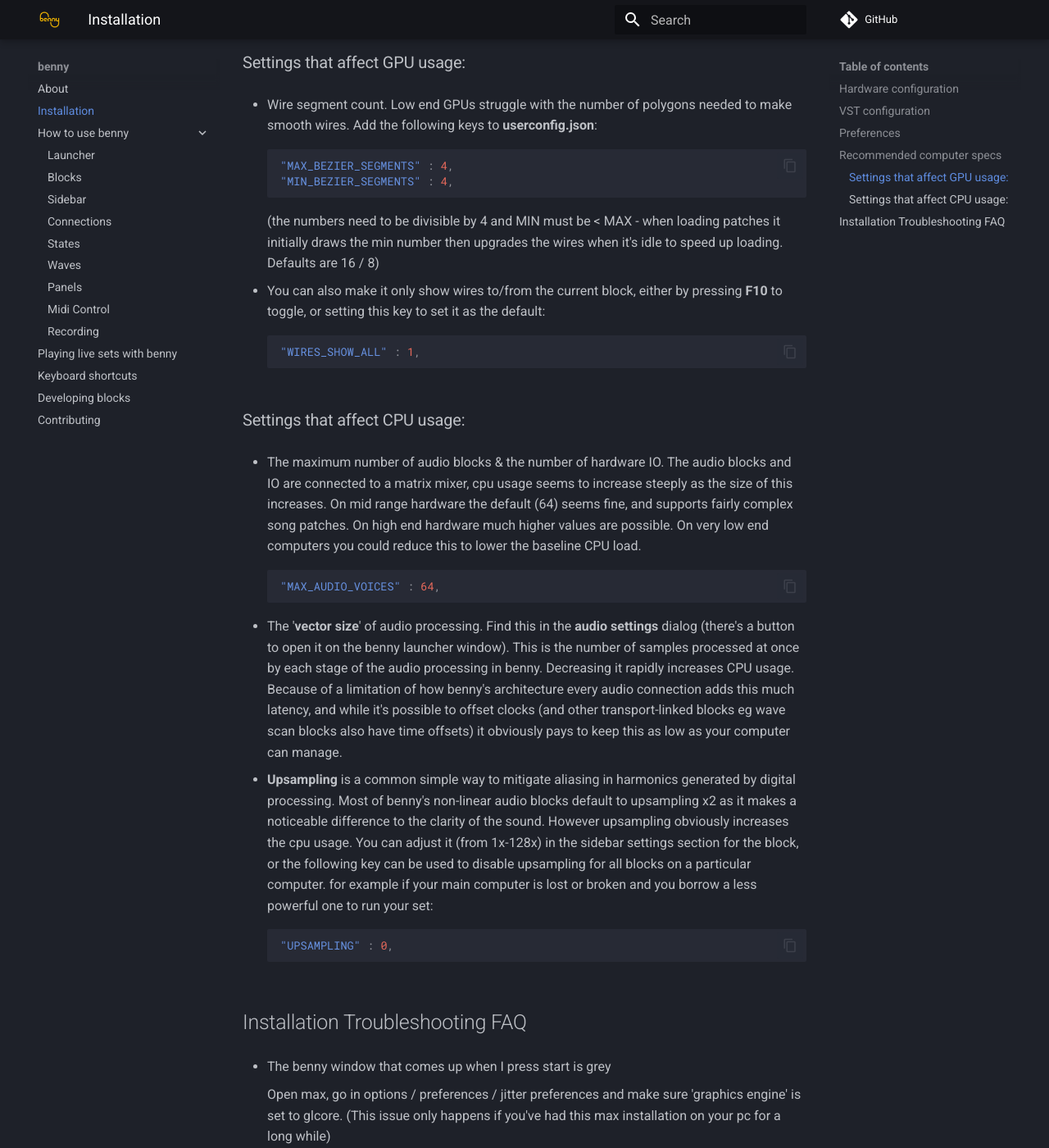
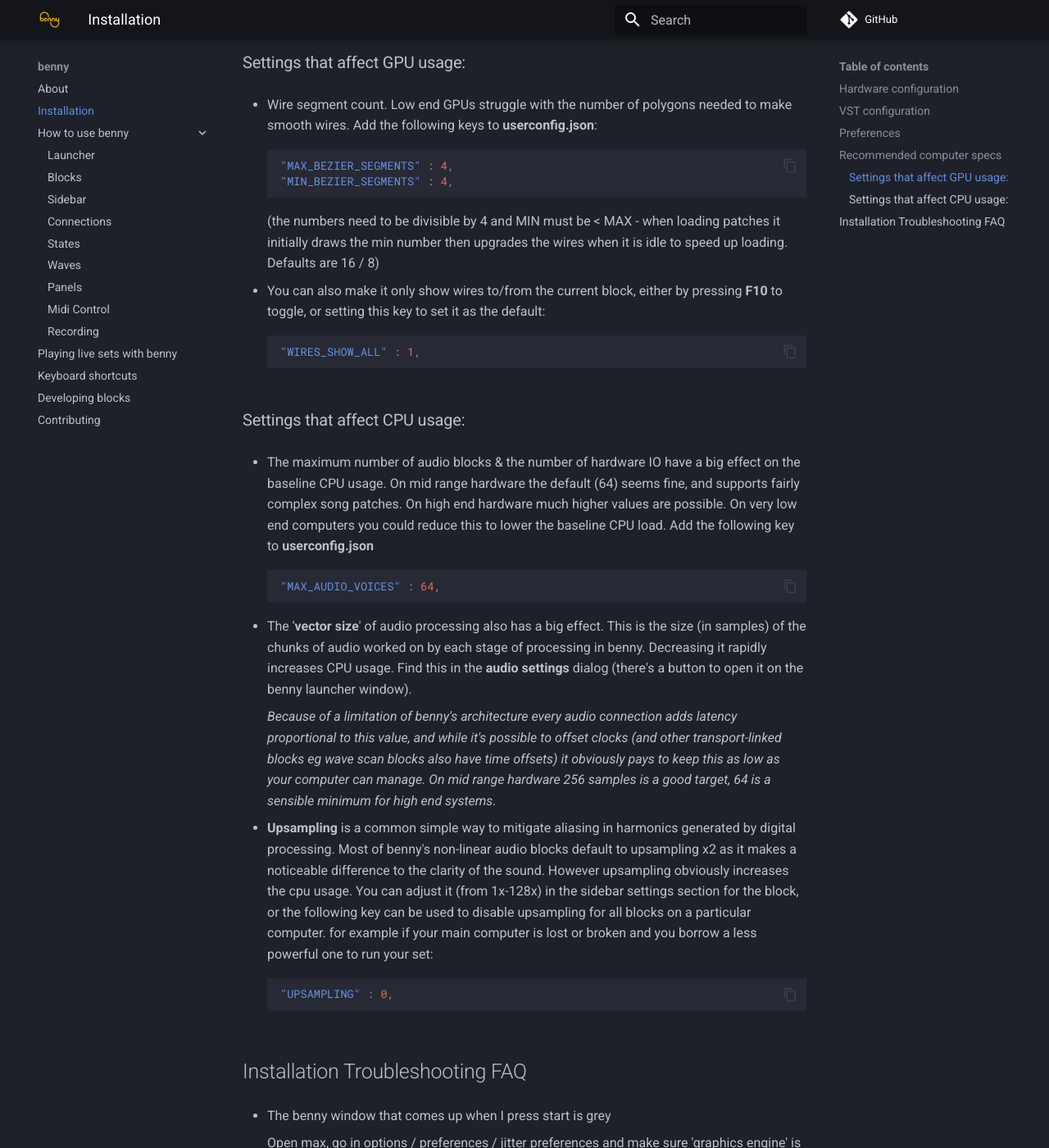
Before and after one commit to playbenny/benny_manual, an MkDocs documentation site: the page built from docs/installation.md, in a window 1280 px wide and 1400 px high, scrolled down 2292 px. Shown: the whole window at 82% size. Built offline with MkDocs 1.6.1 and Material for MkDocs 9.7.7, drawn with Linux system fonts in a browser that asks for light colours; comment, search, counter and statistics services are not loaded.

Commit message:
Update installation.md

````diff
--- a/docs/installation.md
+++ b/docs/installation.md
@@ -73,7 +73,7 @@
     "MIN_BEZIER_SEGMENTS" : 4,
     ```
 
-    (the numbers need to be divisible by 4 and MIN must be < MAX - when loading patches it initially draws the min number then upgrades the wires when it's idle to speed up loading. Defaults are 16 / 8)
+    (the numbers need to be divisible by 4 and MIN must be < MAX - when loading patches it initially draws the min number then upgrades the wires when it is idle to speed up loading. Defaults are 16 / 8)
 
 - You can also make it only show wires to/from the current block, either by pressing **F10** to toggle, or setting this key to set it as the default:
 
@@ -83,13 +83,15 @@
 
 ### Settings that affect CPU usage:
 
-- The maximum number of audio blocks & the number of hardware IO. The audio blocks and IO are connected to a matrix mixer, cpu usage seems to increase steeply as the size of this increases. On mid range hardware the default (64) seems fine, and supports fairly complex song patches. On high end hardware much higher values are possible. On very low end computers you could reduce this to lower the baseline CPU load.
+- The maximum number of audio blocks & the number of hardware IO have a big effect on the baseline CPU usage. On mid range hardware the default (64) seems fine, and supports fairly complex song patches. On high end hardware much higher values are possible. On very low end computers you could reduce this to lower the baseline CPU load. Add the following key to **userconfig.json**
 
     ```json
     "MAX_AUDIO_VOICES" : 64,
     ```
 
-- The '**vector size**' of audio processing. Find this in the **audio settings** dialog (there's a button to open it on the benny launcher window). This is the number of samples processed at once by each stage of the audio processing in benny. Decreasing it rapidly increases CPU usage. Because of a limitation of how benny's architecture every audio connection adds this much latency, and while it's possible to offset clocks (and other transport-linked blocks eg wave scan blocks also have time offsets) it obviously pays to keep this as low as your computer can manage.
+- The '**vector size**' of audio processing also has a big effect. This is the size (in samples) of the chunks of audio worked on by each stage of processing in benny. Decreasing it rapidly increases CPU usage. Find this in the **audio settings** dialog (there's a button to open it on the benny launcher window).
+
+    *Because of a limitation of benny's architecture every audio connection adds latency proportional to this value, and while it's possible to offset clocks (and other transport-linked blocks eg wave scan blocks also have time offsets) it obviously pays to keep this as low as your computer can manage. On mid range hardware 256 samples is a good target, 64 is a sensible minimum for high end systems.*
 
 - **Upsampling** is a common simple way to mitigate aliasing in harmonics generated by digital processing. Most of benny's non-linear audio blocks default to upsampling x2 as it makes a noticeable difference to the clarity of the sound. However upsampling obviously increases the cpu usage. You can adjust it (from 1x-128x) in the sidebar settings section for the block, or the following key can be used to disable upsampling for all blocks on a particular computer. for example if your main computer is lost or broken and you borrow a less powerful one to run your set:
 
````
